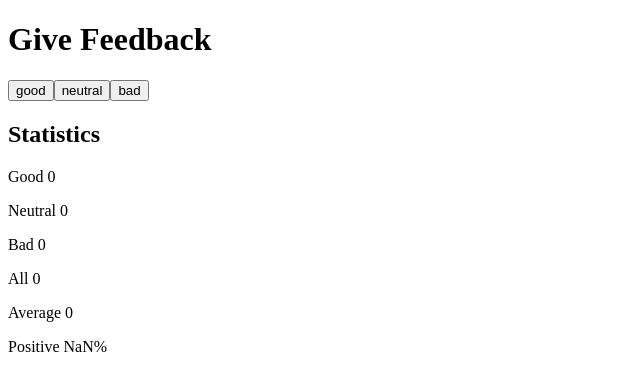
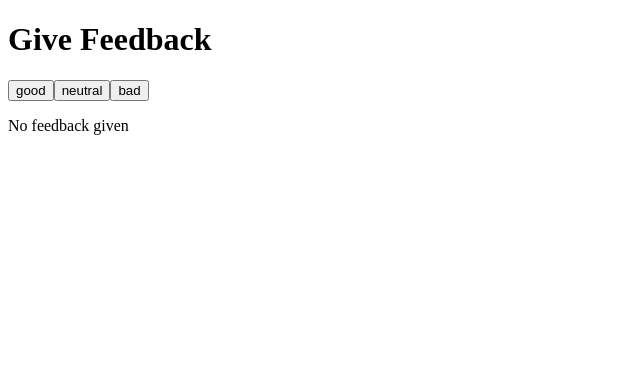
Before and after one commit to Kasperboling/FullstackOpen, a React (Vite) app in the folder part1/: page / in a window 1280 px wide. Shown: the top 390 px of the page, without its empty margins (0-640 px from the left). Built offline with nearby package versions, Linux system fonts and the light colour scheme.

Commit message:
1.9: unicafe step4

```diff
--- a/part1/src/App.jsx
+++ b/part1/src/App.jsx
@@ -4,6 +4,8 @@ const Statistics = (props) => {
   const all = props.good + props.neutral + props.bad
   const average = all / 3
   const positive = (props.good / all) * 100
+
+  if (!all) return <p>No feedback given</p>
 
   return(
     <>
```
